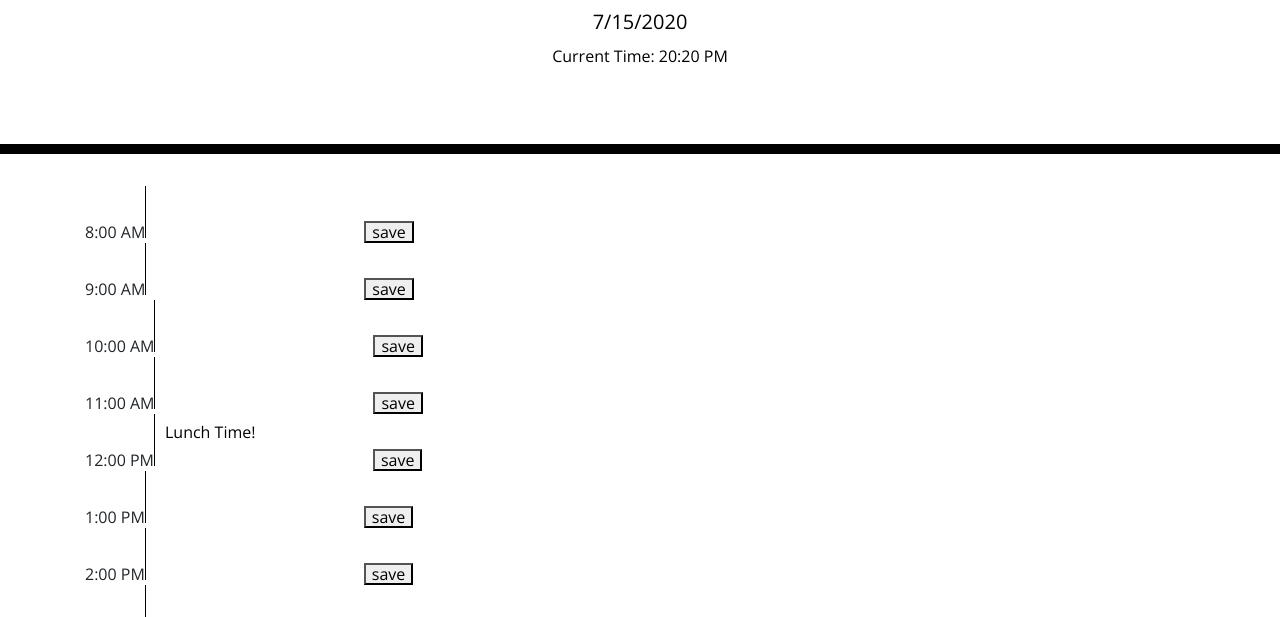
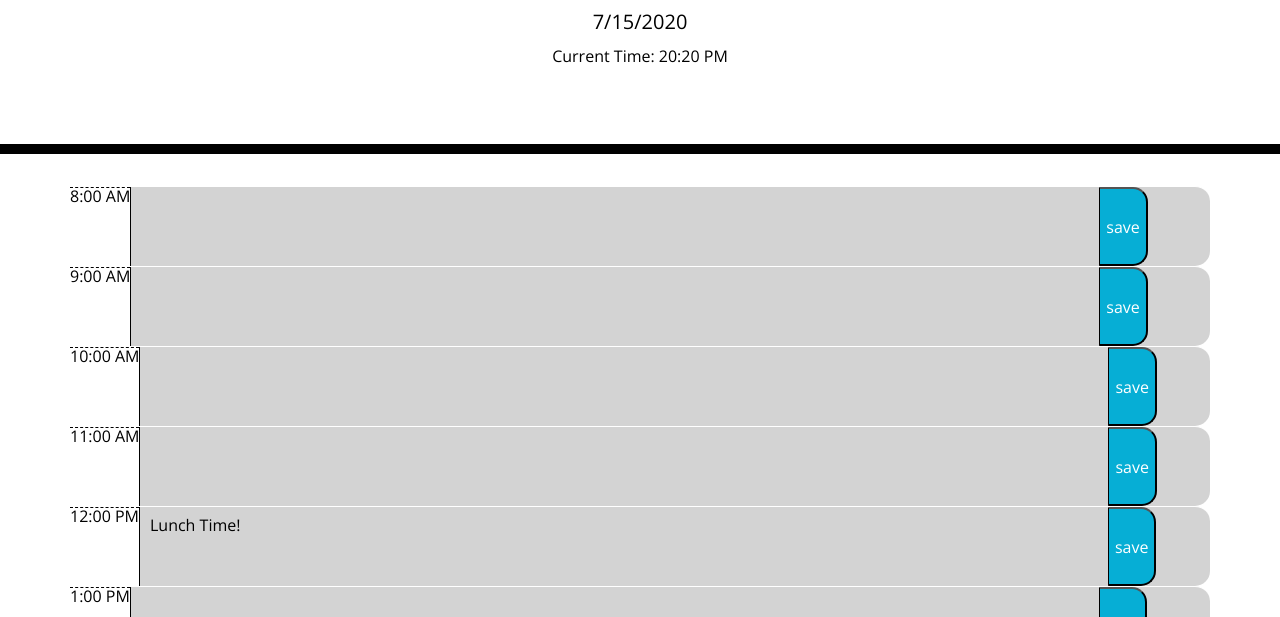
Before and after one commit to ubern00bie/DayPlanner, a plain HTML site: page index.html in a window 1280 px wide. Shown: the part 182-799 px from the top of the page. Drawn offline with nearby package versions, Linux system fonts and the light colour scheme.

Commit message:
connected CSS with appropriate names

```diff
--- a/script.js
+++ b/script.js
@@ -1,12 +1,14 @@
 var currentDay = $('#currentDay').html();
-    currentDay = moment().format(' M/D/YYYY');
+currentDay = moment().format(' M/D/YYYY');
 var currentTime = moment().format('H:HH A')
 var currentTimeDiv = $('<p id="currentTime">' + "Current Time: " + currentTime + '</p>;');
-var timeCheck = moment().format('H');
+var timeCheck = moment().format('H'); //comment out for testing
+// var timeCheck = 12; //sets hour used for testing
 
 $('#currentDay').append(currentDay);
 $(".jumbotron").append(currentTimeDiv);
 
+//sets array equal to array stored in LocalStorage or creates a pre-filled array if one does not exist.
 var workDay = (JSON.parse(localStorage.getItem("workDay")) || [
   {
   time:"8:00 AM",
@@ -48,42 +50,45 @@ var workDay = (JSON.parse(localStorage.getItem("workDay")) || [
   task: "",
   timeValue:15
   },]);
+
 $(workDay).each(function(index){ //loop to create time-blocks
 
- //set time for each timeblock
+  //set time for each timeblock
   var timeBlock = document.createElement('div');
-      timeBlock.setAttribute('class','timeBlock'+index);
-      timeBlock.innerText = workDay[index].time;
+      $(timeBlock).addClass('time-block row');
+  var hourBox = document.createElement('div')
+      $(hourBox).addClass('hour');
 
-//set task for each text area
-  var textArea = document.createElement('textArea');
-      textArea.setAttribute('class','textArea')
+      hourBox.innerText = workDay[index].time;
+
+  //set task for each text area
+  var textArea = document.createElement('textarea');
+      $(textArea).addClass('description');
       textArea.innerText = workDay[index].task;
 
-//add a save button with an event listener
+  //add a save button with an event listener
   var save = document.createElement('button');
       save.innerText = "save";
-      save.setAttribute('class','save');
+      save.setAttribute('class','saveBtn');
       save.setAttribute('id',index);
-      // save.addEventListener('click',saveTask);
 
-//appending elements
+      //appending elements
+      timeBlock.append(hourBox)
       timeBlock.append(textArea);
       timeBlock.append(save);
       $('.container').append(timeBlock);
-//adjusting classes for past, present, future CSS
 
+      //adjusting classes for past, present, future CSS dependant on time
       if(this.timeValue < timeCheck) {
-        $(timeBlock).addClass("past-hour");
+        $(timeBlock).addClass("past");
       } else if (this.timeValue > timeCheck) {
-        $(timeBlock).addClass("future-hour");
+        $(timeBlock).addClass("future");
       } else {
-        $(timeBlock).addClass("present-hour");
+        $(timeBlock).addClass("present");
       }
-})
+})//adds event listener to button which grabs value from textarea to store in workDay array, and then local storage
   $("button").click(function() {
     value = $(this).siblings("textArea").val();
     workDay[this.id].task = value;
     localStorage.setItem("workDay", JSON.stringify(workDay))
-
   });
--- a/style.css
+++ b/style.css
@@ -8,6 +8,7 @@ body {
     background: transparent;
     border: none;
     resize: none;
+    width:85%;
     color: #000000;
     border-left: 1px solid black;
     padding: 10px;
@@ -69,6 +70,3 @@ body {
     font-size: 20px;
     transition: all .3s ease-in-out;
   }
-  .container {
-
-  }
```
